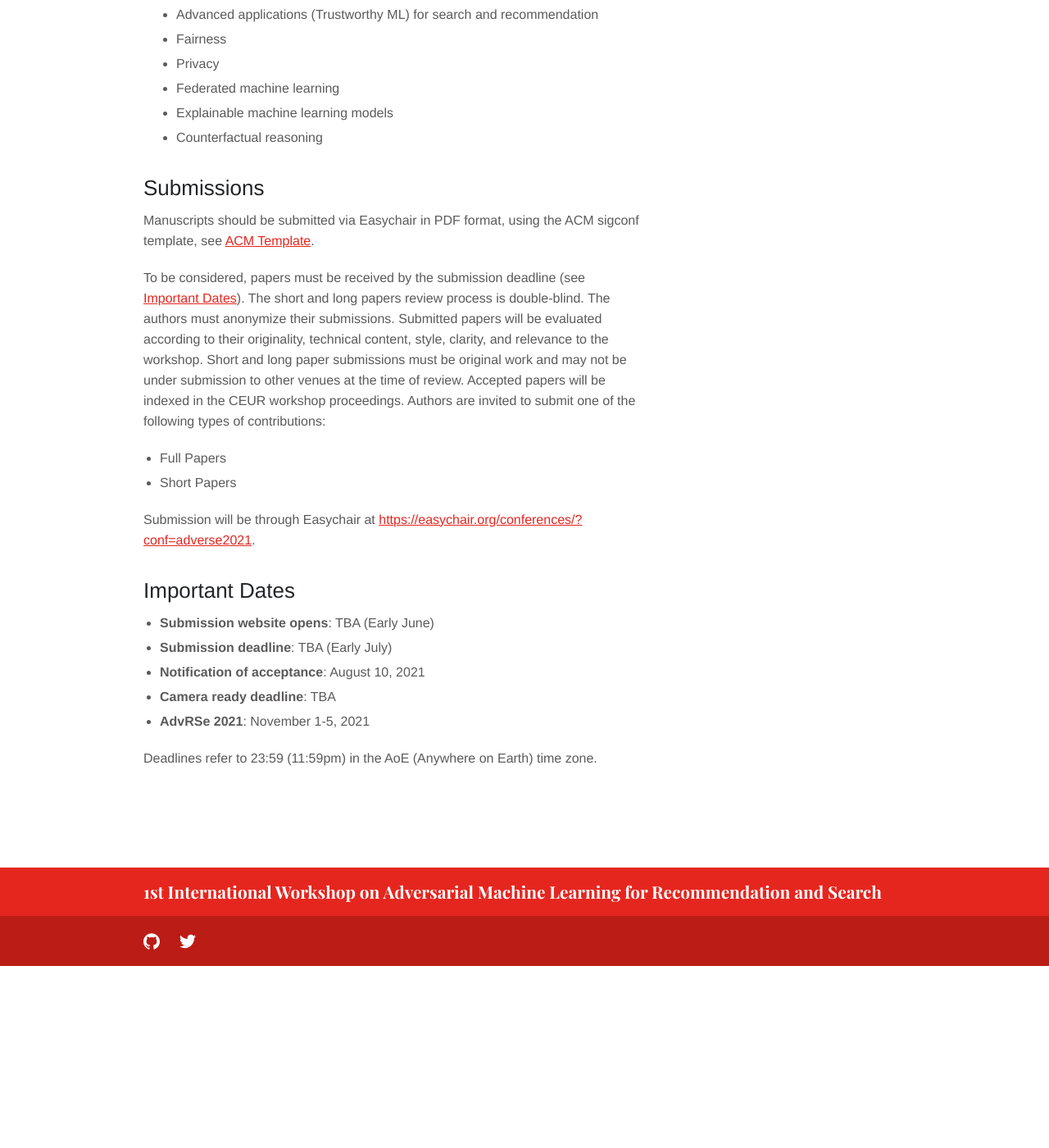
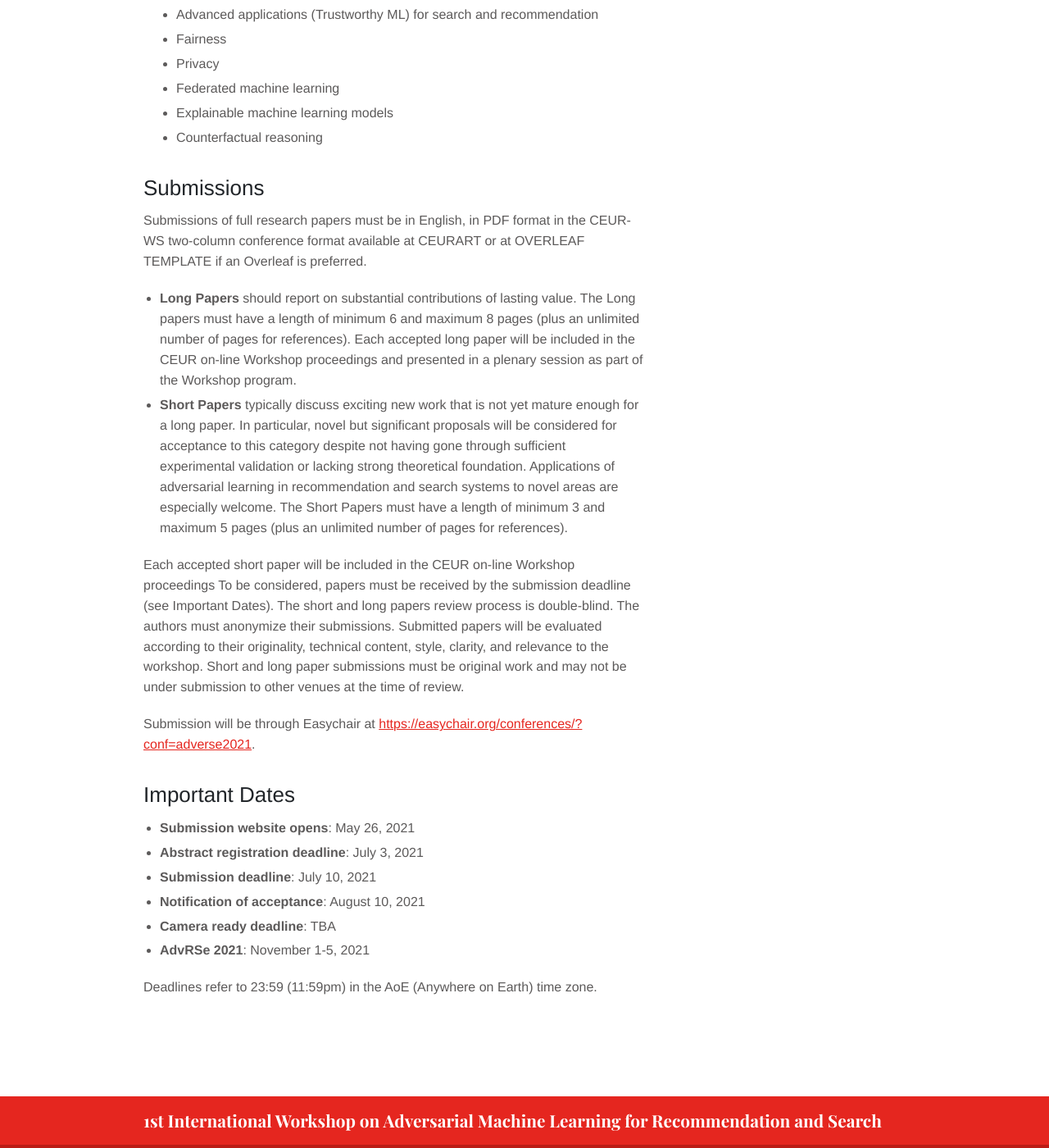
Before and after one commit to sisinflab/adverse2021, a Jekyll site: the page built from cfp.md, in a window 1280 px wide and 1400 px high, scrolled down 1127 px. Shown: the whole window at 82% size. Built offline with Jekyll 4.4.1, drawn with Linux system fonts in a browser that asks for light colours; before the commit the page ends 2305 px from its top, so only the background shows below that.

```diff
--- a/cfp.md
+++ b/cfp.md
@@ -40,18 +40,20 @@ AdveRSe 2021 offers an opportunity to present and discuss both theoretical and e
     - Counterfactual reasoning
 
 ## Submissions
-Manuscripts should be submitted via Easychair in PDF format, using the ACM sigconf template, see [ACM Template](https://www.acm.org/publications/proceedings-template).
+Submissions of full research papers must be in English, in PDF format in the CEUR-WS two-column conference format available at CEURART or at  OVERLEAF TEMPLATE if an Overleaf is preferred.
 
-To be considered, papers must be received by the submission deadline (see [Important Dates](#important-dates)). The short and long papers review process is double-blind. The authors must anonymize their submissions. Submitted papers will be evaluated according to their originality, technical content, style, clarity, and relevance to the workshop. Short and long paper submissions must be original work and may not be under submission to other venues at the time of review. Accepted papers will be indexed in the CEUR workshop proceedings.
-Authors are invited to submit one of the following types of contributions:
-* Full Papers
-* Short Papers
+* **Long Papers** should report on substantial contributions of lasting value. The Long papers must have a length of minimum 6 and maximum 8 pages (plus an unlimited number of pages for references). Each accepted long paper will be included in the CEUR on-line Workshop proceedings and presented in a plenary session as part of the Workshop program.
+* **Short Papers** typically discuss exciting new work that is not yet mature enough for a long paper. In particular, novel but significant proposals will be considered for acceptance to this category despite not having gone through sufficient experimental validation or lacking strong theoretical foundation. Applications of adversarial learning in recommendation and search systems to novel areas are especially welcome. The Short Papers must have a length of minimum 3 and maximum 5 pages (plus an unlimited number of pages for references).
+
+Each accepted short paper will be included in the CEUR on-line Workshop proceedings
+To be considered, papers must be received by the submission deadline (see Important Dates). The short and long papers review process is double-blind. The authors must anonymize their submissions. Submitted papers will be evaluated according to their originality, technical content, style, clarity, and relevance to the workshop. Short and long paper submissions must be original work and may not be under submission to other venues at the time of review.
 
 Submission will be through Easychair at [https://easychair.org/conferences/?conf=adverse2021](https://easychair.org/conferences/?conf=adverse2021).
 
 ## Important Dates
-* **Submission website opens**: TBA (Early June)
-* **Submission deadline**: TBA (Early July)
+* **Submission website opens**: May 26, 2021
+* **Abstract registration deadline**:	July 3, 2021
+* **Submission deadline**: July 10, 2021
 * **Notification of acceptance**: August 10, 2021
 * **Camera ready deadline**: TBA
 * **AdvRSe 2021**: November 1-5, 2021
```
Also changed, not shown: about.md (+1 -1 lines), index.md (+1 -1 lines).
